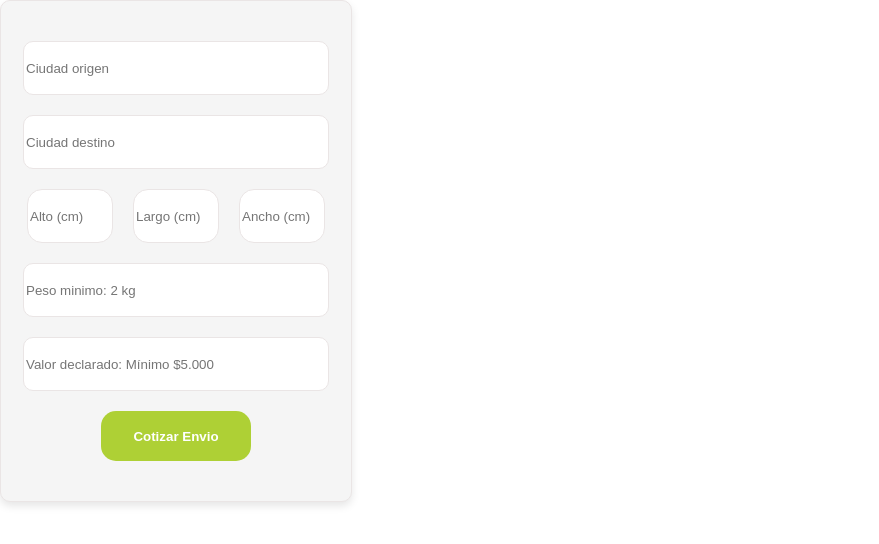
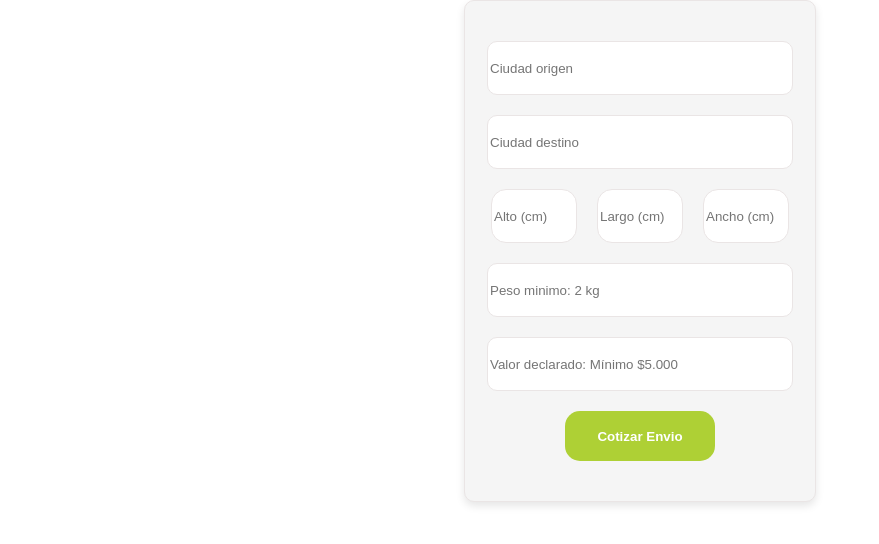
Before and after one commit to EdwinZarateP/Cotizador, a React (Vite) app: page / in a window 1280 px wide. Shown: the top 544 px of the page, without its empty margins (0-879 px from the left). Built offline with nearby package versions, Linux system fonts and the light colour scheme.

Commit message:
modificacion10

```diff
--- a/src/main.tsx
+++ b/src/main.tsx
@@ -6,7 +6,10 @@ import './index.css'
 
 ReactDOM.createRoot(document.getElementById('root')!).render(
   <React.StrictMode>
-    {/* <App /> */}
-    <Calculadora/>
+    <div className="contenedorPrincipal">
+
+      <Calculadora/>
+
+    </div>
   </React.StrictMode>,
 )
```
